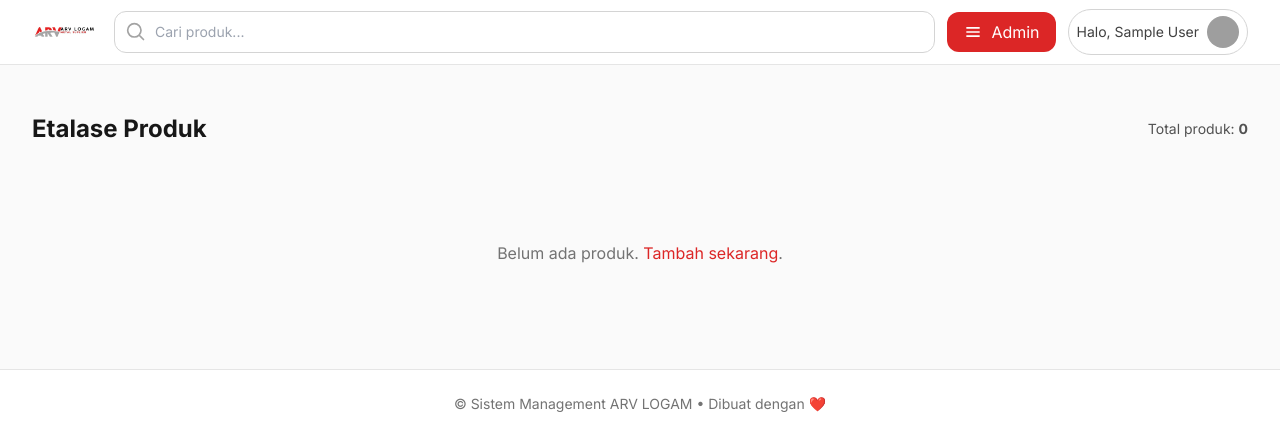
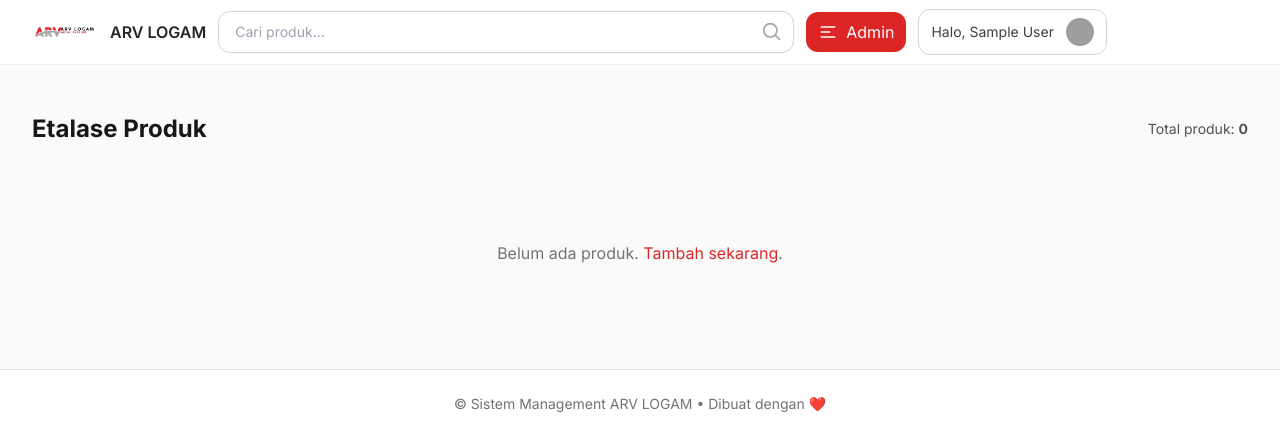
Before and after one commit to ARVLogam/my-flask-app, a Flask app: page /dashboard in a window 1280 px wide. Shown: the top 437 px of the page. Run offline with Flask 3, Linux system fonts and the light colour scheme; the visitor is signed in with stand-in values (Sample User, id 1); data that the repository does not hold is empty; some libraries are stand-ins or nearby versions; grey boxes are pictures that could not be loaded.

Commit message:
Update navbar.html

```diff
--- a/templates/navbar.html
+++ b/templates/navbar.html
@@ -1,54 +1,46 @@
 <!-- templates/navbar.html -->
-<nav class="sticky top-0 z-50 bg-white/90 backdrop-blur border-b border-neutral-200">
-  <div class="max-w-7xl mx-auto px-4 sm:px-6 lg:px-8 h-16">
-    <div class="h-full flex items-center gap-3">
-
+<nav class="sticky top-0 z-50 bg-white border-b border-neutral-200/70">
+  <div class="max-w-7xl mx-auto px-4 sm:px-6 lg:px-8 h-16 flex items-center gap-3">
     <!-- Logo -->
     <a href="{{ url_for('dashboard') }}" class="shrink-0 flex items-center gap-2">
-        <img src="{{ url_for('static', filename='img/logo.PNG') }}"
-             alt="ARV LOGAM" class="h-7 w-auto">
+      <img src="{{ url_for('static', filename='img/logo.PNG') }}" alt="ARV LOGAM" class="h-7 w-auto" />
+      <span class="font-semibold text-neutral-800 hidden sm:block">ARV LOGAM</span>
     </a>
 
-      <!-- Search (sembunyikan di hp kecil, muncul ≥sm) -->
-      <form action="#" class="relative hidden sm:block flex-1">
+    <!-- Search (opsional) -->
+    <form class="flex-1 max-w-xl relative hidden sm:block">
       <input type="search" placeholder="Cari produk..."
-               class="w-full rounded-xl border border-neutral-300 bg-white py-2.5 pl-10 pr-4 text-sm focus:outline-none focus:ring-2 focus:ring-red-500 focus:border-red-500">
-        <svg class="absolute left-3 top-1/2 -translate-y-1/2 h-5 w-5 text-neutral-400"
-             viewBox="0 0 24 24" fill="none" stroke="currentColor">
-          <path stroke-linecap="round" stroke-linejoin="round" stroke-width="2"
-                d="m21 21-4.35-4.35M10 18a8 8 0 1 1 0-16 8 8 0 0 1 0 16z"/>
+        class="w-full rounded-xl border border-neutral-300 bg-white py-2.5 pl-4 pr-10 text-sm focus:outline-none focus:ring-2 focus:ring-red-500 focus:border-red-500" />
+      <svg class="absolute right-3 top-1/2 -translate-y-1/2 h-5 w-5 text-neutral-400" fill="none" viewBox="0 0 24 24" stroke="currentColor">
+        <path stroke-linecap="round" stroke-linejoin="round" stroke-width="2" d="m21 21-4.35-4.35M10 18a8 8 0 1 1 0-16 8 8 0 0 1 0 16z"/>
       </svg>
     </form>
 
-      <!-- Right actions -->
-      <div class="ml-auto flex items-center gap-2 sm:gap-3">
-
-        {% if role == 'admin' %}
-        <!-- Admin toggle -->
+    <!-- Tombol Admin (untuk role admin saja) -->
+    {% if session.get('role') == 'admin' %}
     <div class="relative">
-          <button type="button"
-                  class="inline-flex items-center gap-2 rounded-xl bg-red-600 px-3 sm:px-4 py-2 text-white hover:bg-red-700 focus:outline-none"
-                  data-menu-toggle="adminMenu" aria-haspopup="true" aria-expanded="false">
-            <svg class="h-5 w-5" viewBox="0 0 24 24" fill="currentColor">
-              <path d="M4 6h16v2H4V6zm0 5h16v2H4v-2zm0 5h16v2H4v-2z"/>
+      <button id="btnAdmin" type="button"
+        class="inline-flex items-center gap-2 rounded-xl bg-red-600 text-white px-3 py-2 hover:bg-red-700 focus:ring-2 focus:ring-red-500">
+        <svg class="h-5 w-5" viewBox="0 0 24 24" fill="none" stroke="currentColor">
+          <path stroke-linecap="round" stroke-width="2" d="M4 6h16M4 12h10M4 18h16"/>
         </svg>
-            <span class="hidden sm:inline">Admin</span>
+        <span>Admin</span>
       </button>
 
-          <!-- Admin dropdown -->
-          <div id="adminMenu"
-               class="hidden absolute right-0 mt-2 w-56 rounded-xl border border-neutral-200 bg-white shadow-xl p-1">
+      <!-- Menu admin -->
+      <div id="menuAdmin"
+        class="invisible opacity-0 pointer-events-none absolute right-0 mt-2 w-56 rounded-2xl bg-white shadow-xl ring-1 ring-black/5 transition-all z-50">
         <a href="{{ url_for('menuAdmin', roleMenu='kelolaBarang') }}"
-               class="flex items-center gap-3 px-3 py-2 rounded-lg hover:bg-neutral-50">
-              <span class="i">📦</span> Kelola Barang
+           class="flex items-center gap-3 px-4 py-3 hover:bg-neutral-50">
+          <span class="text-base">📦</span><span>Kelola Barang</span>
         </a>
         <a href="{{ url_for('menuAdmin', roleMenu='kelolaUser') }}"
-               class="flex items-center gap-3 px-3 py-2 rounded-lg hover:bg-neutral-50">
-              <span class="i">👥</span> Kelola User
+           class="flex items-center gap-3 px-4 py-3 hover:bg-neutral-50">
+          <span class="text-base">👥</span><span>Kelola User</span>
         </a>
         <a href="{{ url_for('editProfile') }}"
-               class="flex items-center gap-3 px-3 py-2 rounded-lg hover:bg-neutral-50">
-              <span class="i">🛠️</span> Edit Profil
+           class="flex items-center gap-3 px-4 py-3 hover:bg-neutral-50">
+          <span class="text-base">🛠️</span><span>Edit Profil</span>
         </a>
       </div>
     </div>
@@ -56,80 +48,43 @@
 
     <!-- Profil -->
     <div class="relative">
-          <button type="button"
-                  class="flex items-center gap-2 rounded-full border border-neutral-300 bg-white px-2 py-1.5 hover:bg-neutral-50"
-                  data-menu-toggle="profileMenu" aria-haspopup="true" aria-expanded="false">
-            <span class="hidden sm:inline text-sm text-neutral-700">Halo, {{ nama }}</span>
-            <img class="h-8 w-8 rounded-full object-cover"
-                 src="{{ url_for('static', filename='img/avatar.png') }}" alt="avatar">
+      <button id="btnProfile" type="button"
+        class="inline-flex items-center gap-3 rounded-xl border border-neutral-300 bg-white px-3 py-2 hover:bg-neutral-50">
+        <span class="text-sm text-neutral-700 hidden sm:inline">Halo, {{ session.get('nama','') }}</span>
+        <img src="{{ url_for('static', filename='img/avatar.png') }}" class="h-7 w-7 rounded-full object-cover" alt="avatar" />
       </button>
 
-          <!-- Profile dropdown -->
-          <div id="profileMenu"
-               class="hidden absolute right-0 mt-2 w-56 rounded-xl border border-neutral-200 bg-white shadow-xl p-1">
-            <a href="{{ url_for('editProfile') }}"
-               class="block px-3 py-2 rounded-lg hover:bg-neutral-50">Profil saya</a>
-            <a href="{{ url_for('logout') }}"
-               class="block px-3 py-2 rounded-lg hover:bg-neutral-50 text-red-600">Keluar</a>
-          </div>
-        </div>
-
-        <!-- Search button (hanya di hp) -->
-        <button class="sm:hidden inline-flex items-center justify-center h-10 w-10 rounded-xl border border-neutral-300">
-          <svg class="h-5 w-5 text-neutral-600" viewBox="0 0 24 24" fill="none" stroke="currentColor">
-            <path stroke-linecap="round" stroke-linejoin="round" stroke-width="2"
-                  d="m21 21-4.35-4.35M10 18a8 8 0 1 1 0-16 8 8 0 0 1 0 16z"/>
-          </svg>
-        </button>
-
+      <div id="menuProfile"
+        class="invisible opacity-0 pointer-events-none absolute right-0 mt-2 w-44 rounded-2xl bg-white shadow-xl ring-1 ring-black/5 transition-all z-50">
+        <a href="{{ url_for('editProfile') }}" class="block px-4 py-3 hover:bg-neutral-50">Profil</a>
+        <a href="{{ url_for('logout') }}" class="block px-4 py-3 text-red-600 hover:bg-neutral-50">Keluar</a>
       </div>
     </div>
   </div>
 </nav>
 
 <script>
-  // ===== Dropdown controller (eksklusif & auto-close) =====
   (function () {
-    const toggles = document.querySelectorAll('[data-menu-toggle]');
-    const menus = new Map(); // id -> element
+    const btnAdmin   = document.getElementById('btnAdmin');
+    const menuAdmin  = document.getElementById('menuAdmin');
+    const btnProfile = document.getElementById('btnProfile');
+    const menuProfile= document.getElementById('menuProfile');
 
-    toggles.forEach(btn => {
-      const id = btn.getAttribute('data-menu-toggle');
-      const menu = document.getElementById(id);
-      if (!menu) return;
-      menus.set(id, menu);
+    function show(el){ el.classList.remove('invisible','opacity-0','pointer-events-none'); }
+    function hide(el){ el.classList.add('invisible','opacity-0','pointer-events-none'); }
 
-      btn.addEventListener('click', (e) => {
-        e.stopPropagation();
-        const isOpen = !menu.classList.contains('hidden');
-        closeAll();
-        if (!isOpen) openMenu(id, btn);
-      });
-    });
-
-    function openMenu(id, btn) {
-      const menu = menus.get(id);
-      if (!menu) return;
-      menu.classList.remove('hidden');
-      btn?.setAttribute('aria-expanded', 'true');
+    function toggleOne(target, other){
+      const opened = !target.classList.contains('invisible');
+      hide(other);
+      opened ? hide(target) : show(target);
     }
 
-    function closeAll() {
-      menus.forEach((menu, id) => {
-        if (!menu.classList.contains('hidden')) {
-          menu.classList.add('hidden');
-        }
-      });
-      toggles.forEach(b => b.setAttribute('aria-expanded', 'false'));
-    }
+    btnAdmin  && btnAdmin.addEventListener('click',  (e)=>{ e.stopPropagation(); toggleOne(menuAdmin, menuProfile); });
+    btnProfile&& btnProfile.addEventListener('click',(e)=>{ e.stopPropagation(); toggleOne(menuProfile, menuAdmin); });
 
-    // Klik di luar menutup semua
-    document.addEventListener('click', closeAll);
-    // Esc untuk menutup
-    document.addEventListener('keydown', (e) => { if (e.key === 'Escape') closeAll(); });
-    // Klik item menu menutup juga
-    document.querySelectorAll('#adminMenu a, #profileMenu a').forEach(a => {
-      a.addEventListener('click', () => setTimeout(closeAll, 0));
-    });
+    // klik di luar ⇒ tutup dua-duanya
+    document.addEventListener('click', ()=>{ hide(menuAdmin); hide(menuProfile); });
+    // Esc ⇒ tutup juga
+    document.addEventListener('keydown', (e)=>{ if(e.key==='Escape'){ hide(menuAdmin); hide(menuProfile); }});
   })();
 </script>
```
Lines whose indentation alone changed are shown as unchanged.
